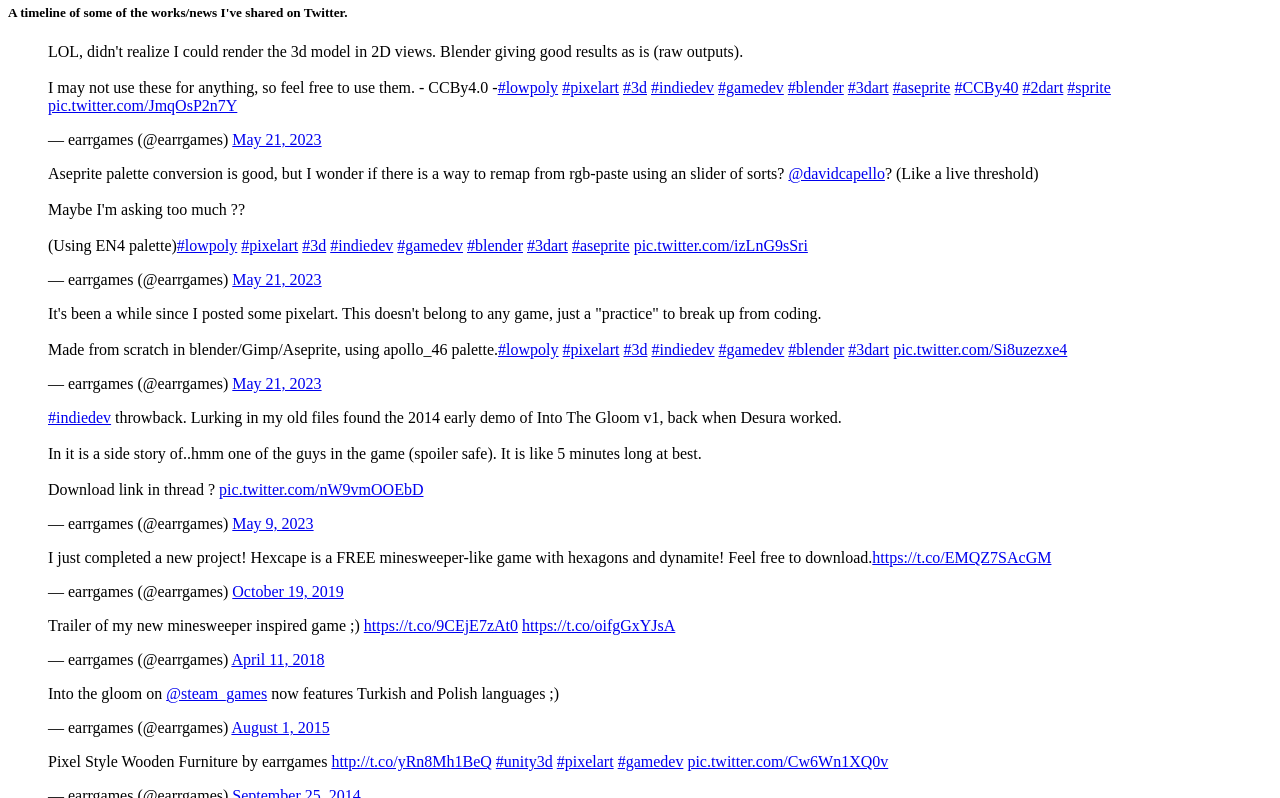
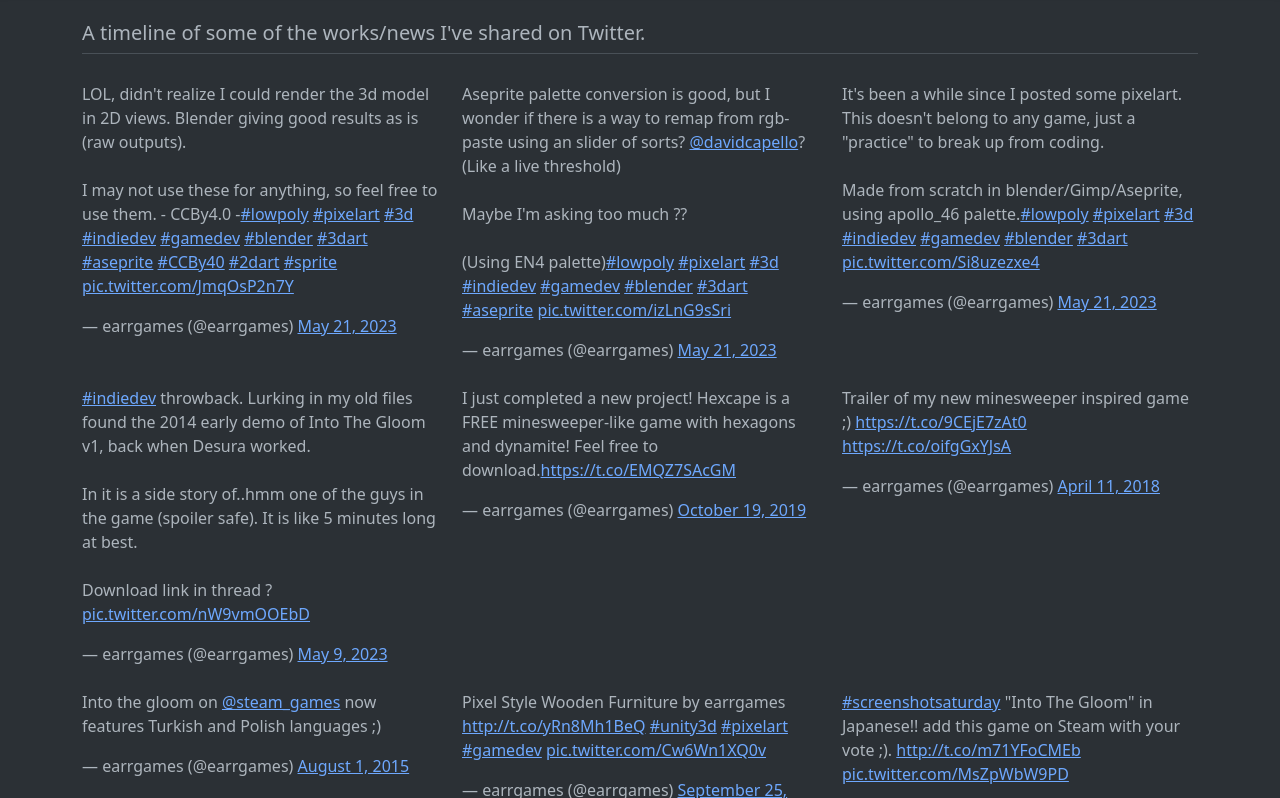
Before and after one commit to earrgames/earrgames.github.io, a plain HTML site: page twPosts.html in a window 1280 px wide. Shown: the part 69-867 px from the top of the page. Drawn offline with Linux system fonts and the light colour scheme.

Commit message:
Update twPosts.html

```diff
--- a/twPosts.html
+++ b/twPosts.html
@@ -1,9 +1,8 @@
 <!doctype html>
 <html lang="en" data-bs-theme="auto">
+<head>
 
-	<head><script src="assets/js/color-modes.js"></script>
-
-		 <meta charset="utf-8">
+<meta charset="utf-8">
     <meta name="viewport" content="width=device-width, initial-scale=1">
     <meta name="description" content="earrgames independent game developer portfolio and main site">
     <meta name="author" content="Emmanuel Ramos earrgames">
@@ -25,7 +24,7 @@
 			color-scheme: normal;
 		}
 		</style>
-
+	<link href="assets/dist/css/bootstrap.min.css" rel="stylesheet">
 	</head>
 
 	<body data-bs-theme="dark">
```
